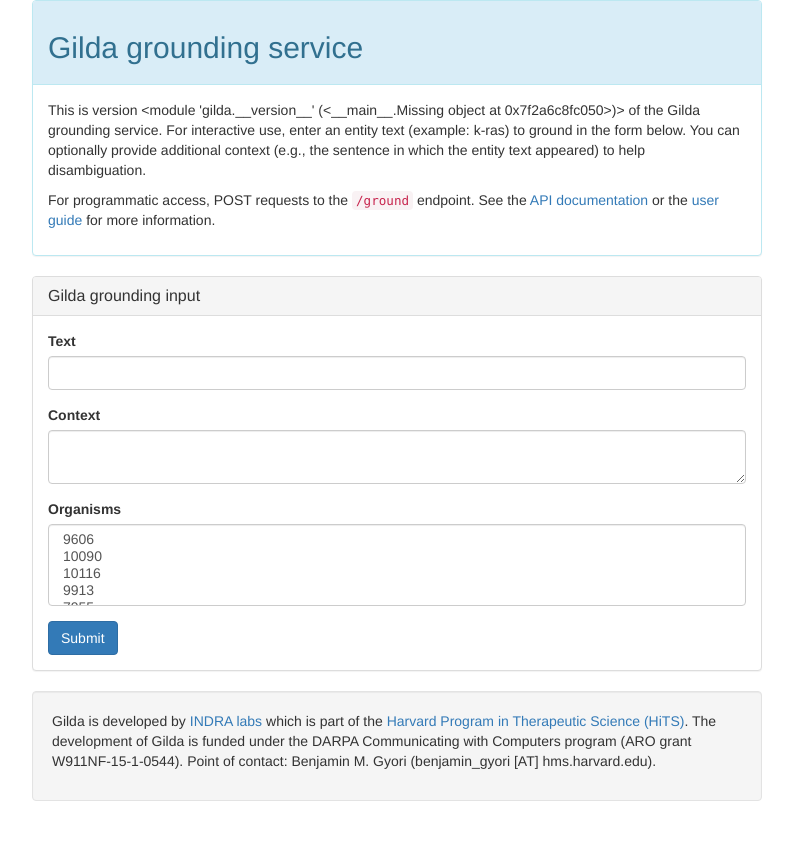
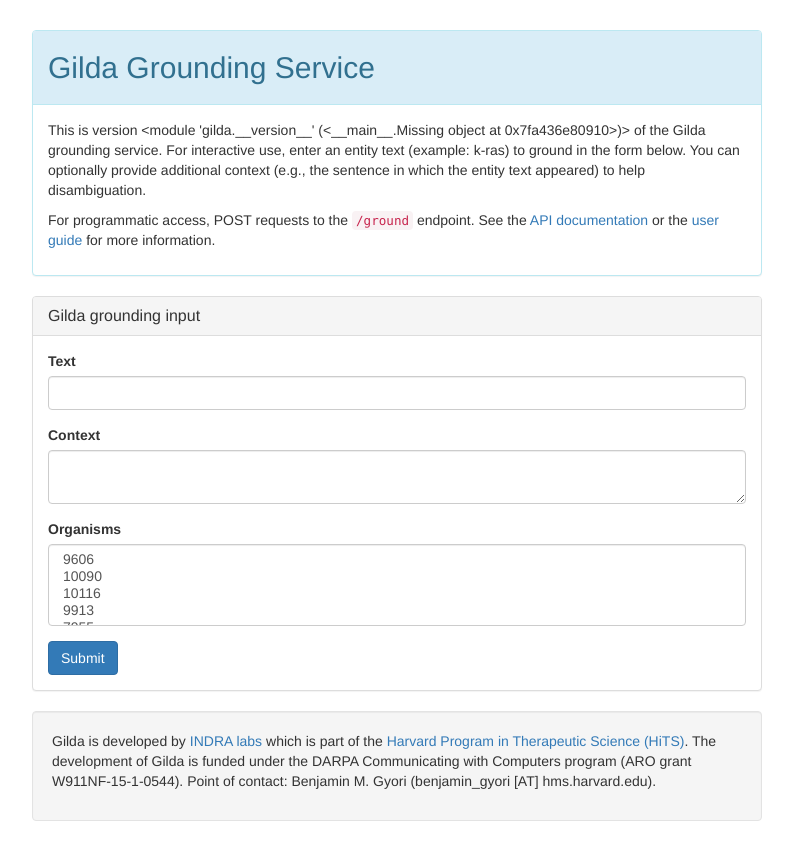
Before and after one commit to gyorilab/gilda, a Flask app: page / in a window 1280 px wide. Shown: the whole page, without its empty margins (243-1036 px from the left). Before the commit the page ends 801 px from the top, so only its background shows below. Run offline with Flask 2, Linux system fonts and the light colour scheme; parts of the project's set-up code (start-up, migrations or seed data) failed here and were passed over; some libraries are stand-ins or nearby versions.

Commit message:
Update margins

```diff
--- a/gilda/app/templates/base.html
+++ b/gilda/app/templates/base.html
@@ -6,11 +6,11 @@
 
 {% block content %}
 
-<div class="container">
+<div class="container" style="margin-top: 30px;">
   <div class="col-md-offset-2 col-md-8 col-sm-offset-2 col-sm-8">
     <div class="panel panel-info">
       <div class="panel-heading">
-        <h2>Gilda grounding service</h2>
+        <h2 style="margin-top: 10px; margin-bottom: 10px;">Gilda Grounding Service</h2>
       </div>
       <div class="panel-body">
         <p>
```
